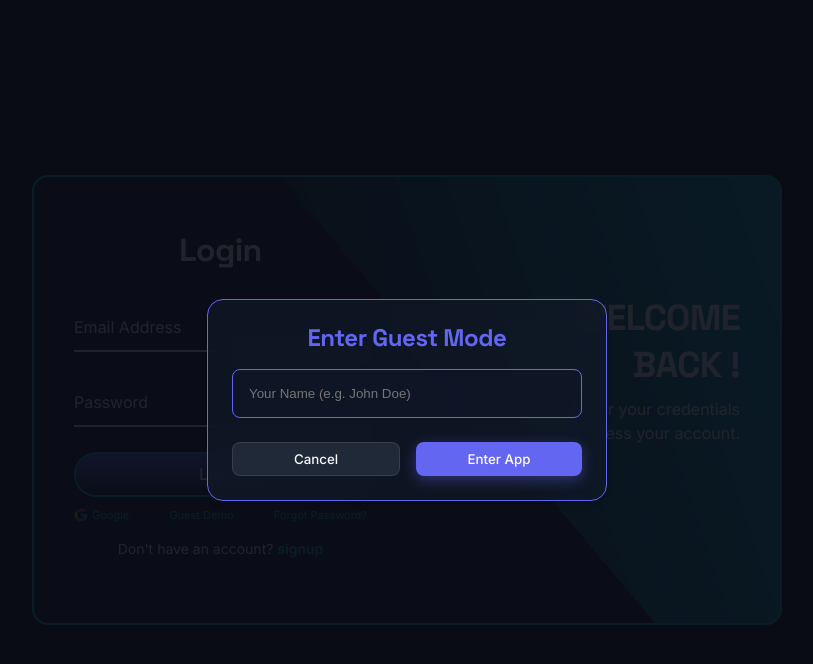
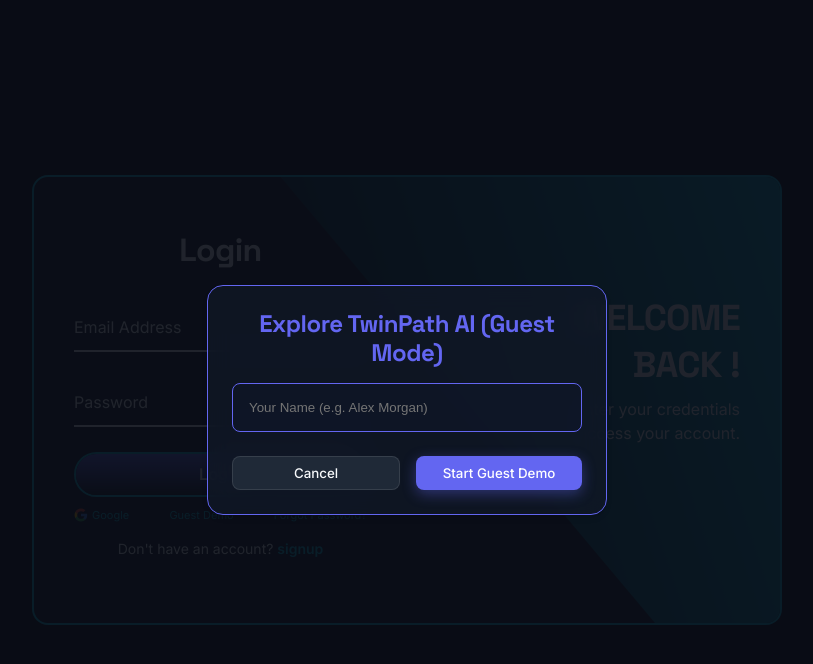
Before and after one commit to Reddy-vignesh/TwinPath-AI, a React (Vite) app in the folder frontend/: page /login in a window 1280 px wide. Both pictures are taken after a click on the link "Guest Demo". Shown: the top 664 px of the page, without its empty margins (233-1046 px from the left). Built offline with nearby package versions, Linux system fonts and the light colour scheme; no server answers.

Commit message:
Fix auth bugs: frontend/src/pages/Login.tsx

```diff
--- a/frontend/src/pages/Login.tsx
+++ b/frontend/src/pages/Login.tsx
@@ -150,7 +150,7 @@
     setIsLoading(true);
 
     try {
-      const demoEmail = `guest_${Date.now()}@demo.twinpath.ai`;
+      const demoEmail = `guest_${Date.now()}@gmail.com`;
       const demoPassword = 'DemoPassword123!';
       const names = (username || 'Guest Evaluator').trim().split(' ');
       const first_name = names[0] || 'Guest';
@@ -289,12 +289,12 @@
       {activeModal === 'guest' && (
         <div style={{ position: 'fixed', inset: 0, background: 'rgba(9, 13, 22, 0.9)', display: 'flex', alignItems: 'center', justifyContent: 'center', zIndex: 100 }}>
           <div className="card" style={{ width: '400px', border: '1px solid var(--accent-purple)', textAlign: 'center' }}>
-            <h3 style={{ color: 'var(--accent-purple)', marginBottom: '1rem' }}>Enter Guest Mode</h3>
+            <h3 style={{ color: 'var(--accent-purple)', marginBottom: '1rem' }}>Explore TwinPath AI (Guest Mode)</h3>
             <form onSubmit={handleGuestSubmit}>
-              <input type="text" required style={{ width: '100%', padding: '1rem', background: 'rgba(15, 23, 42, 0.5)', border: '1px solid var(--accent-purple)', color: 'white', borderRadius: '8px', outline: 'none', marginBottom: '1.5rem' }} value={username} onChange={(e) => setUsername(e.target.value)} placeholder="Your Name (e.g. John Doe)" />
+              <input type="text" required style={{ width: '100%', padding: '1rem', background: 'rgba(15, 23, 42, 0.5)', border: '1px solid var(--accent-purple)', color: 'white', borderRadius: '8px', outline: 'none', marginBottom: '1.5rem' }} value={username} onChange={(e) => setUsername(e.target.value)} placeholder="Your Name (e.g. Alex Morgan)" />
               <div style={{ display: 'flex', gap: '1rem' }}>
                 <button type="button" className="btn btn-secondary" style={{ flex: 1 }} onClick={() => setActiveModal('none')}>Cancel</button>
-                <button type="submit" className="btn btn-primary" style={{ flex: 1, background: 'var(--accent-purple)', color: 'white' }} disabled={isLoading}>{isLoading ? 'Entering...' : 'Enter App'}</button>
+                <button type="submit" className="btn btn-primary" style={{ flex: 1, background: 'var(--accent-purple)', color: 'white' }} disabled={isLoading}>{isLoading ? 'Launching Demo...' : 'Start Guest Demo'}</button>
               </div>
             </form>
           </div>
```
